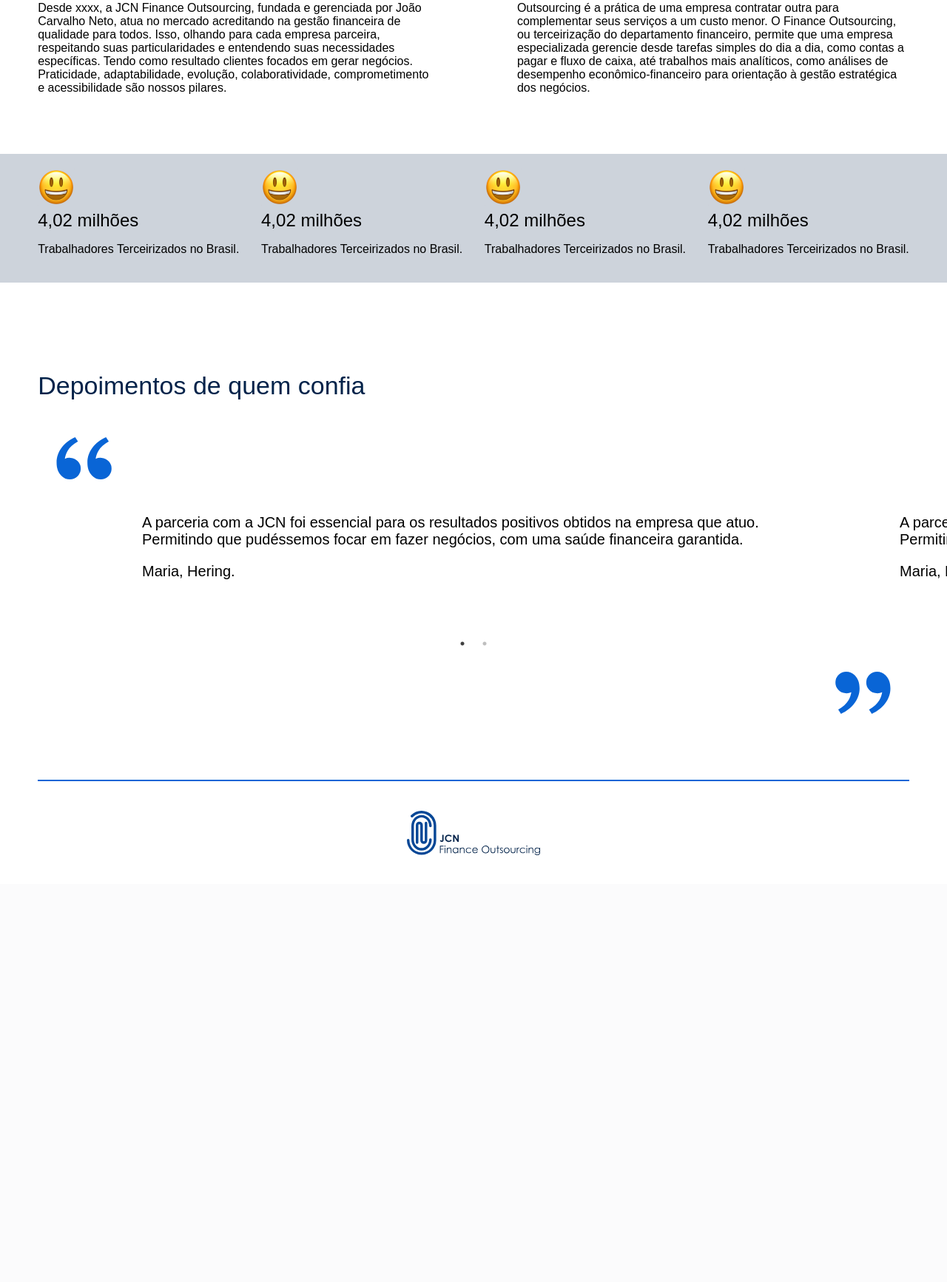
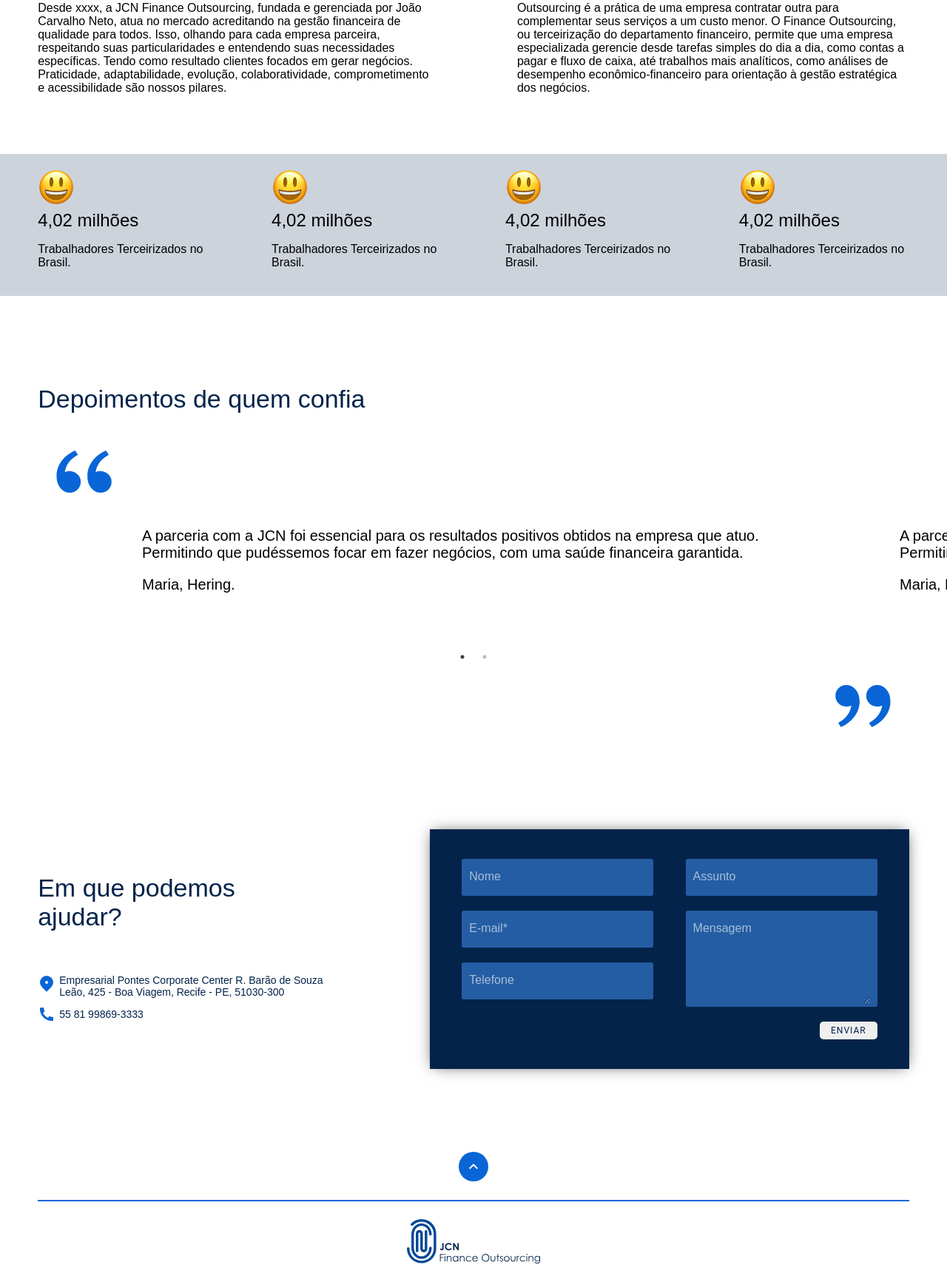
Before and after one commit to eduqz/JCN, a Django app: page / in a window 1280 px wide. Shown: the part 977-2710 px from the top of the page at 74% size. Before the commit the page ends 2133 px from the top, so only its background shows below. Run offline with Django 3.2, Linux system fonts and the light colour scheme; style sheets or scripts are compiled from the project's sources; some libraries are stand-ins or nearby versions; some web fonts are replaced.

Commit message:
Add contact section

```diff
--- a/assets/css/_about-us.scss
+++ b/assets/css/_about-us.scss
@@ -62,6 +62,8 @@
         }
 
         .emojs-cards {
+            width: 230px;
+
             img {
                 width: 50px;
             }
--- /dev/null
+++ b/assets/css/_contact.scss
@@ -0,0 +1,127 @@
+#contact {
+    height: 500px;
+    display: flex;
+    align-items: center;
+    justify-content: space-between;
+    margin: 0px 4%;
+
+    &-text {
+        margin: 30px 0px;
+        width: 35%;
+        display: flex;
+        flex-direction: column;
+        justify-content: space-between;
+
+        h2 {
+            width: 0px;
+            @include titles;
+            width: 90%;
+        }
+
+        &-medias {
+            margin: 30px 0px;
+
+            #localization {
+                display: flex;
+                align-items: flex-start;
+
+                p {
+                    margin: 0% 0% 0% 5px;
+                    color: $dark-blue;
+                    font-family: century-gothic, sans-serif;
+                    font-weight: 400;
+                    font-size: 14px;
+                }
+            }
+
+            #phone {
+                display: flex;
+                align-items: center;
+                margin-top: 10px;
+
+                p {
+                    margin: 0% 0% 0% 5px;
+                    color: $dark-blue;
+                    font-family: century-gothic, sans-serif;
+                    font-weight: 400;
+                    font-size: 14px;
+                }
+            }
+        }
+    }
+
+    &-forms {
+        background-color: $dark-blue;
+        width: 55%;
+        -webkit-box-shadow: 0px 0px 20px -5px rgba(0,0,0,0.75);
+        -moz-box-shadow: 0px 0px 20px -5px rgba(0,0,0,0.75);
+        box-shadow: 0px 0px 20px -5px rgba(0,0,0,0.75);
+
+        form {
+            display: flex;
+            justify-content: space-evenly;
+            margin: 40px 0px;
+        }
+
+    }
+
+    #contact-forms-1 {
+        width: 40%;
+    }
+
+    #contact-forms-2 {
+        width: 40%;
+        display: flex;
+        flex-direction: column;
+
+        #contato-btn {
+            @include button;
+            color: $dark-blue;
+            width: fit-content;
+            display: flex;
+            align-self: flex-end;
+        }
+    }
+}
+
+.contact-group {
+    position: relative;
+    margin-bottom: 20px;
+    padding: 0% 10px;
+    background: #245DA3;
+    border-radius: 3px;
+}
+
+  .contact-field {
+    width: 100%;
+    font-family: century-gothic, sans-serif;
+    border: 0;
+    outline: 0;
+    font-size: 16px;
+    color: #A7BEDA;
+    padding:22px 0px 10px 0px;
+    background: #245DA3;
+    transition: border-color 0.2s;
+  }
+
+  .contact-field::placeholder {
+    color: transparent;
+  }
+
+  .contact-field:placeholder-shown ~ .contact-label {
+    font-size: 16px;
+    cursor: text;
+    top: 15px;
+    font-family: century-gothic, sans-serif;
+  }
+
+  label,
+  .contact-field:focus ~ .contact-label {
+    position: absolute;
+    top: 6px;
+    font-family: century-gothic, sans-serif;
+    display: block;
+    transition: 0.2s;
+    font-size: 12px;
+    color: #A7BEDA;
+  }
--- a/assets/css/_footer.scss
+++ b/assets/css/_footer.scss
@@ -1,5 +1,5 @@
 footer {
-    height: 180px;
+    height: 200px;
     display: flex;
     flex-direction: column;
     align-items: center;
@@ -12,7 +12,7 @@ footer {
         background-color: #0965D6;
     }
 
-    img {
+    #footer-logo {
         width: 180px;
     }
 }
--- a/assets/css/main.scss
+++ b/assets/css/main.scss
@@ -46,3 +46,4 @@ body {
 @import '_about-us';
 @import '_footer';
 @import '_depositions';
+@import '_contact';
--- /dev/null
+++ b/templates/contact.html
@@ -0,0 +1,55 @@
+{% load static %}
+
+<section id="contact">
+    <div id="contact-text">
+        <h2>Em que podemos ajudar?</h2>
+
+        <di id="contact-text-medias">
+            <div id="localization">
+                <img src="../assets/images/pin.svg" alt="">
+                <p>Empresarial Pontes Corporate Center
+                    R. Barão de Souza Leão, 425 - Boa Viagem, Recife - PE, 51030-300</p>
+            </div>
+
+            <div id="phone">
+                <img src="../assets/images/phone.svg" alt="">
+                <p>55 81 99869-3333</p>
+            </div>
+        </div>
+    </div>
+
+    <div id="contact-forms">
+        <form method="POST" autocomplete="off">
+            <div id="contact-forms-1">
+                <div class="contact-group">
+                   <input type="name" class="contact-field" placeholder="Nome">
+                   <label for="name" class="contact-label">Nome</label>
+                </div>
+
+                <div class="contact-group">
+                   <input type="email" class="contact-field" placeholder="E-mail*">
+                   <label for="email" class="contact-label">E-mail*</label>
+                </div>
+
+                <div class="contact-group">
+                   <input type="tel" class="contact-field" placeholder="Telefone">
+                   <label for="tel" class="contact-label">Telefone</label>
+                </div>
+            </div>
+
+            <div id="contact-forms-2">
+                <div class="contact-group">
+                    <input type="text" class="contact-field" placeholder="Assunto">
+                    <label for="Assunto" class="contact-label">Assunto</label>
+                </div>
+
+                <div class="contact-group">
+                    <textarea class="contact-field" placeholder="Mensagem" rows="4" style="height: 94px;"></textarea>
+                    <label for="Mensagem" class="contact-label">Mensagem</label>
+                </div>
+
+                <input id="contato-btn" type="submit" value="ENVIAR">
+            </div>
+        </form>
+    </div>
+</section>
--- a/templates/footer.html
+++ b/templates/footer.html
@@ -1,6 +1,7 @@
 {% load static %}
 
 <footer>
+    <img src="../assets/images/top-button.svg" alt="botão para subir a página" id="top-button">
     <div></div>
-    <img src="../assets/images/logo-footer.svg" alt="logo da JCN">
+    <img src="../assets/images/logo-footer.svg" alt="logo da JCN" id="footer-logo">
 </footer>
--- a/templates/home.html
+++ b/templates/home.html
@@ -16,6 +16,7 @@
     {% include 'banner.html' %}
     {% include 'about-us.html' %}
     {% include 'depositions.html' %}
+    {% include 'contact.html' %}
     {% include 'footer.html' %}
     <script type="text/javascript" src="//code.jquery.com/jquery-1.11.0.min.js"></script>
     <script type="text/javascript" src="//code.jquery.com/jquery-migrate-1.2.1.min.js"></script>
--- a/templates/navbar.html
+++ b/templates/navbar.html
@@ -15,7 +15,7 @@
         <a href="#banner" class="scrollSuave">SERVIÇOS</a>
         <a href="#banner-bar" class="scrollSuave">SOBRE</a>
         <a href="#depositions" class="scrollSuave">DEPOIMENTOS</a>
-        <a href="#banner" class="scrollSuave">CONTATO</a>
+        <a href="#contact" class="scrollSuave">CONTATO</a>
     </nav>
 </section>
 
@@ -39,7 +39,7 @@
             <div>DEPOIMENTOS</div>
             <div class="nav-barra"></div>
         </a>
-        <a href="#banner" class="scrollSuave">
+        <a href="#contact" class="scrollSuave">
             <div>CONTATO</div>
             <div class="nav-barra"></div>
         </a>
```
Also changed, not shown: assets/sass/css/main.css (+119 -2 lines), assets/images/phone.svg (added), assets/images/pin.svg (added), assets/images/top-button.svg (added), 1 other file.
